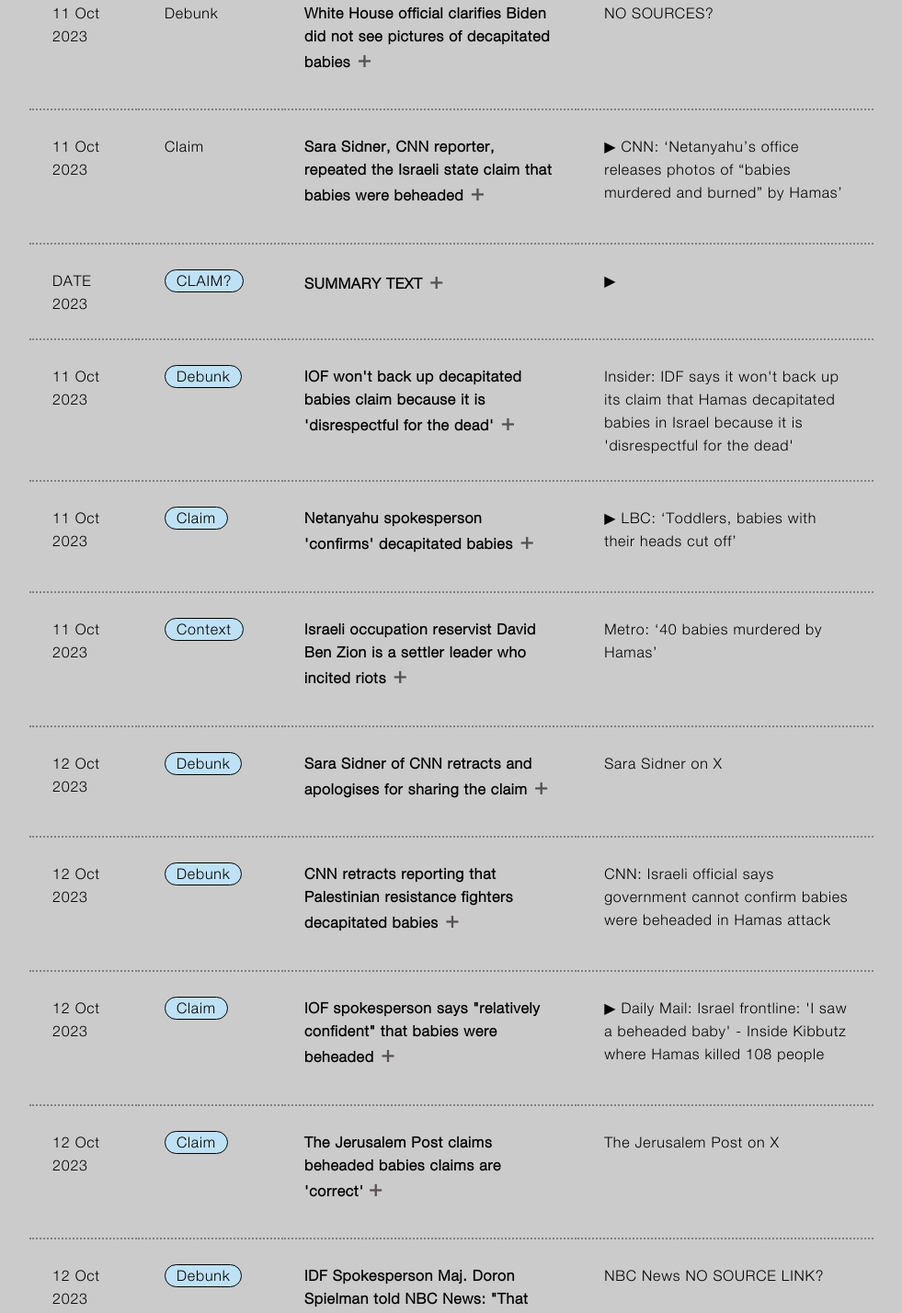
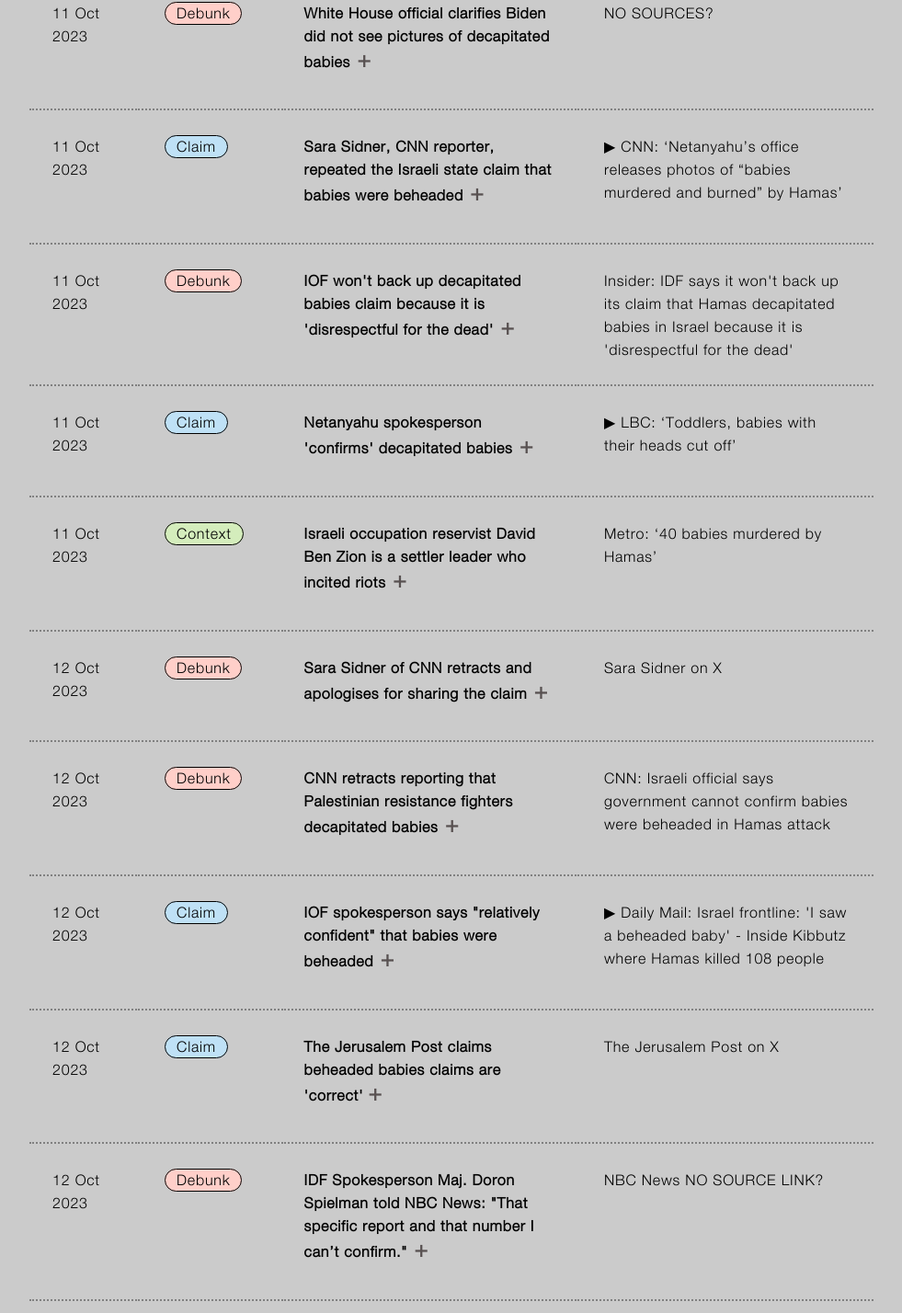
Before and after one commit to tamtzekin/hasbara-tracker, a React (Create React App) app: page /claim-a in a window 1280 px wide. Shown: the part 607-2035 px from the top of the page at 92% size, without its empty margins (34-1015 px from the left). Built offline with nearby package versions, Linux system fonts and the light colour scheme.

Commit message:
claim tags updated

```diff
--- a/src/components/ClaimA.js
+++ b/src/components/ClaimA.js
@@ -54,7 +54,7 @@ const ClaimA = () => {
                 <tr>
                     <td><div class="date">10 Oct</div></td>
 
-                    <td>Claim</td>
+                    <td><span class="claim-tag">Claim</span></td>
 
                     <td><details><summary>CNN reporter Nic Robertson claims babies' heads cut off<span class="expand-text"></span></summary>
 
@@ -88,7 +88,7 @@ const ClaimA = () => {
                 <tr>
                     <td><div class="date">11 Oct</div></td>
 
-                    <td>Debunk</td>
+                    <td><span class="debunk-tag">Debunk</span></td>
 
                     <td><details><summary>White House official clarifies Biden did not see pictures of decapitated babies<span class="expand-text"></span></summary>
                     An administration official later clarified Biden’s remarks, saying that Biden was referring to public statements from officials and media reports and had not actually seen photos.
@@ -102,7 +102,7 @@ const ClaimA = () => {
                 <tr>
                     <td><div class="date">11 Oct</div></td>
 
-                    <td>Claim</td>
+                    <td><span class="claim-tag">Claim</span></td>
 
                     <td><details><summary>Sara Sidner, CNN reporter, repeated the Israeli state claim that babies were beheaded<span class="expand-text"></span></summary>
                     In a CNN news report, Sidner claimed babies and toddlers were found with their "heads decapitated" in Kfar Aza.
@@ -114,24 +114,9 @@ const ClaimA = () => {
 
 
                 <tr>
-                    <td><div class="date">DATE</div></td>
-
-                    <td><span class="claim-tag">CLAIM?</span></td>
-
-                    <td><details><summary>SUMMARY TEXT<span class="expand-text"></span></summary>
-                    Main text
-                    </details></td>
-
-                    <td>
-                        <VideoPlayer videoLink="/files/FILENAME.mp4"><a href="" target="_blank" rel="noreferrer"><span class="play-arrow">▶</span> </a></VideoPlayer></td>
-
-                </tr>
-
-
-                <tr>
                     <td><div class="date">11 Oct</div></td>
 
-                    <td><span class="claim-tag">Debunk</span></td>
+                    <td><span class="debunk-tag">Debunk</span></td>
 
                     <td><details><summary>IOF won't back up decapitated babies claim because it is 'disrespectful for the dead'<span class="expand-text"></span></summary>
                     Israeli occupation force soldier Major Nir Dinar said the IOF refused to share the exact number of babies killed or how many had been beheaded as it is "disrespectful for the dead".
@@ -160,7 +145,7 @@ const ClaimA = () => {
                 <tr>
                     <td><div class="date">11 Oct</div></td>
 
-                    <td><span class="claim-tag">Context</span></td>
+                    <td><span class="context-tag">Context</span></td>
 
                     <td><details><summary>Israeli occupation reservist David Ben Zion is a settler leader who incited riots<span class="expand-text"></span></summary>
                     After an Israeli reserve soldier named David Ben Zion told a reporter Palestinian militants “cut [off] heads of babies,” Biden, Netanyahu, and the international media amplified the dubious claim. The Grayzone has identified Ben Zion as a fanatical settler leader who incited riots by demanding a Palestinian town be “wiped out.”
@@ -174,7 +159,7 @@ const ClaimA = () => {
                 <tr>
                     <td><div class="date">12 Oct</div></td>
 
-                    <td><span class="claim-tag">Debunk</span></td>
+                    <td><span class="debunk-tag">Debunk</span></td>
 
                     <td><details><summary>Sara Sidner of CNN retracts and apologises for sharing the claim<span class="expand-text"></span></summary>
                     In a post on X (formerly Twitter), CNN reporter Sara Sidner apologies for sharing disinformation:<br />
@@ -187,7 +172,7 @@ const ClaimA = () => {
                 <tr>
                     <td><div class="date">12 Oct</div></td>
 
-                    <td><span class="claim-tag">Debunk</span></td>
+                    <td><span class="debunk-tag">Debunk</span></td>
 
                     <td><details><summary>CNN retracts reporting that Palestinian resistance fighters decapitated babies<span class="expand-text"></span></summary>
                     CNN publishes an article stating that 'Israeli official says government cannot confirm babies were beheaded in Hamas attack'.
@@ -231,7 +216,7 @@ const ClaimA = () => {
                 <tr>
                     <td><div class="date">12 Oct</div></td>
 
-                    <td><span class="claim-tag">Debunk</span></td>
+                    <td><span class="debunk-tag">Debunk</span></td>
 
                     <td><details><summary>IDF Spokesperson Maj. Doron Spielman told NBC News: "That specific report and that number I can’t confirm."<span class="expand-text"></span></summary>
                     Main text
@@ -245,7 +230,7 @@ const ClaimA = () => {
                 <tr>
                     <td><div class="date">13 Oct</div></td>
 
-                    <td><span class="claim-tag">Debunk</span></td>
+                    <td><span class="debunk-tag">Debunk</span></td>
 
                     <td><details><summary>Israeli military: "We cannot confirm but you can assume it happened."<span class="expand-text"></span></summary>
                     Al Jazeera reports that when journalists asked a spokesman for the Israeli military about the story of beheaded babies, the reply was, “We cannot confirm but you can assume it happened.
@@ -352,7 +337,7 @@ const ClaimA = () => {
 
         <div class="date">NO DATE</div></td>
 
-        <td><span class="claim-tag">Context</span></td>
+        <td><span class="context-tag">Context</span></td>
 
     <td><details><summary>Kibbutzes on massacred and occupied Palestinian land<span class="expand-text"></span></summary>Kfar Aza is a kibbutz on occupied Palestinian land in what is considered 'southern Israel'. In 1948, Zionist militias ethnically cleansed the Palestinian village of Najd, and the Israeli settler-colony created the city of Sderot where the kibbutz is close to. The kibbutz is also near the Israeli state's city Netivot, a part of Gaza that was ethnically cleansed in the Nakba of 1948, originally named Arab Suqrir."</details></td>
 
--- a/src/components/ClaimPage.css
+++ b/src/components/ClaimPage.css
@@ -86,7 +86,21 @@ button {
 }
 
 .debunk-tag {
+    border: solid 1.2px;
+    padding: 2px;
+    padding-left: 12px;
+    padding-right: 12px;
+    border-radius: 18px;
     background: #ffcfc9;
+}
+
+.context-tag {
+    border: solid 1.2px;
+    padding: 2px;
+    padding-left: 12px;
+    padding-right: 12px;
+    border-radius: 18px;
+    background: #d4edbc;
 }
 
 /* .claim-subheading {
```
